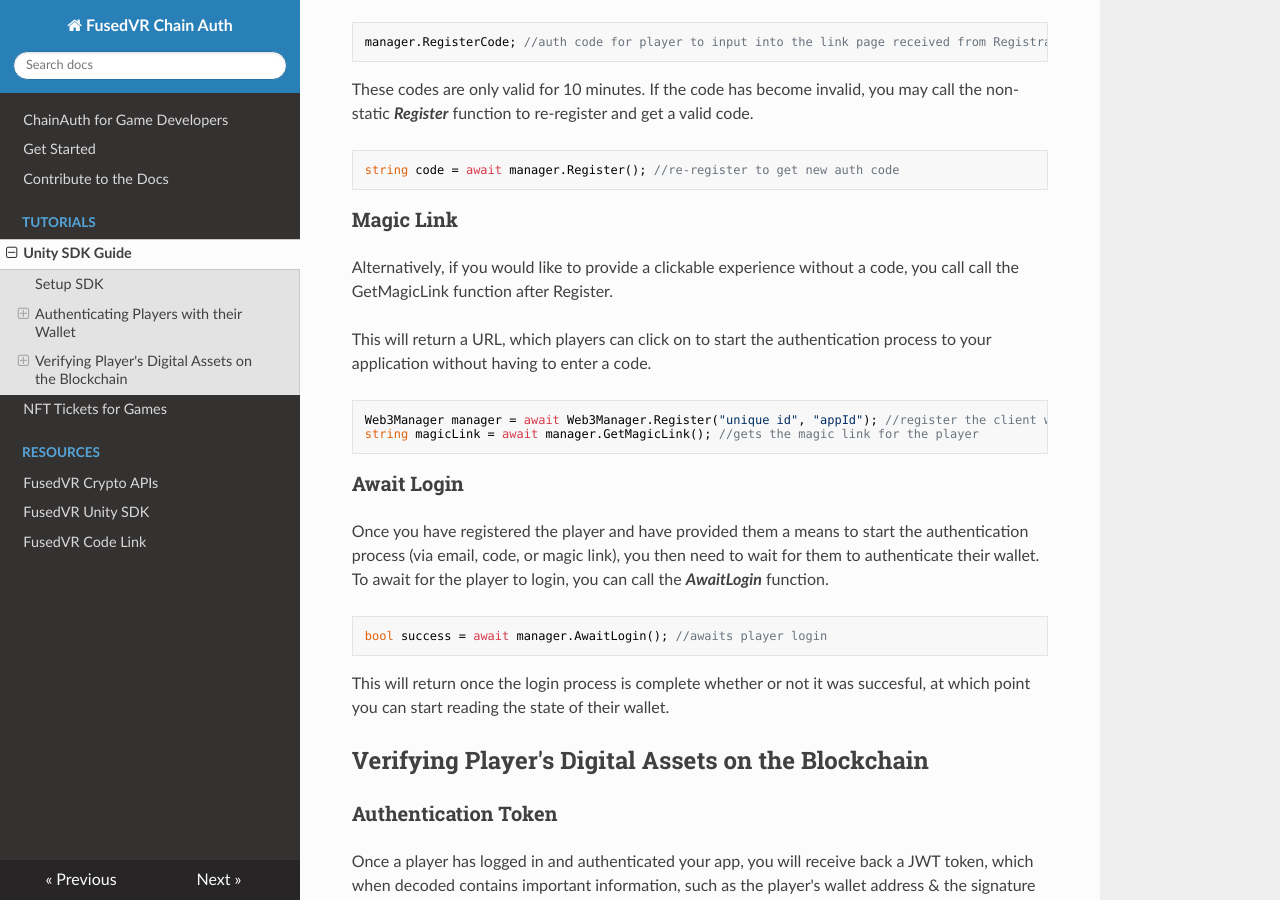
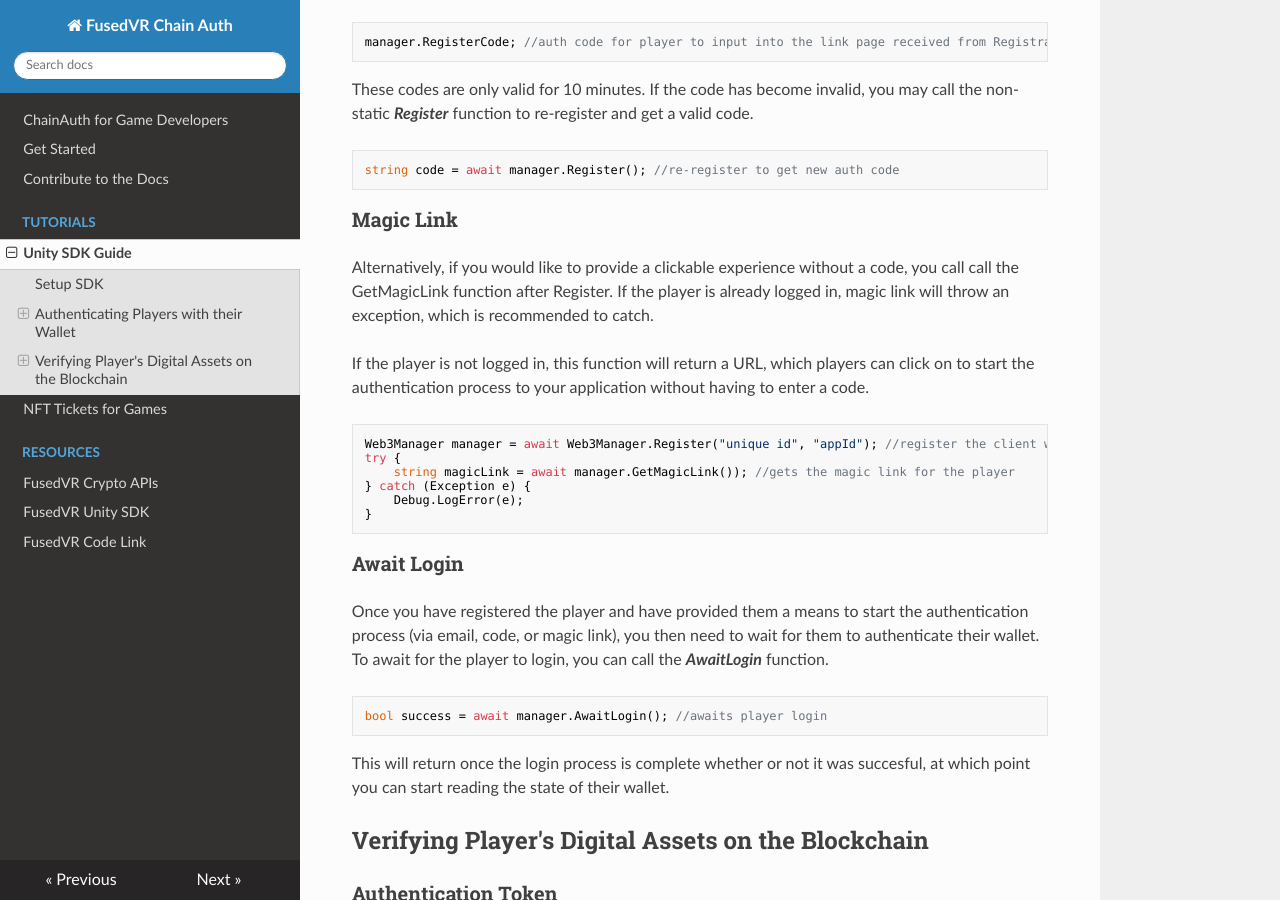
Before and after one commit to FusedVR/chainauth-docs, an MkDocs documentation site: the page built from documentation/docs/tutorials/unitysdk.md, in a window 1280 px wide and 900 px high, scrolled down 1336 px. Built offline with MkDocs 1.6.1, drawn with Linux system fonts in a browser that asks for light colours; nearby versions of some CDN libraries.

Commit message:
Fix exception

````diff
--- a/documentation/docs/tutorials/unitysdk.md
+++ b/documentation/docs/tutorials/unitysdk.md
@@ -47,13 +47,17 @@
 
 ### Magic Link
 
-Alternatively, if you would like to provide a clickable experience without a code, you call call the GetMagicLink function after Register.
+Alternatively, if you would like to provide a clickable experience without a code, you call call the GetMagicLink function after Register. If the player is already logged in, magic link will throw an exception, which is recommended to catch.
 
-This will return a URL, which players can click on to start the authentication process to your application without having to enter a code.
+If the player is not logged in, this function will return a URL, which players can click on to start the authentication process to your application without having to enter a code.
 
 ```csharp
 Web3Manager manager = await Web3Manager.Register("unique id", "appId"); //register the client with the APIs
-string magicLink = await manager.GetMagicLink(); //gets the magic link for the player
+try {
+    string magicLink = await manager.GetMagicLink()); //gets the magic link for the player
+} catch (Exception e) {
+    Debug.LogError(e);
+}
 ```
 
 ### Await Login
````
